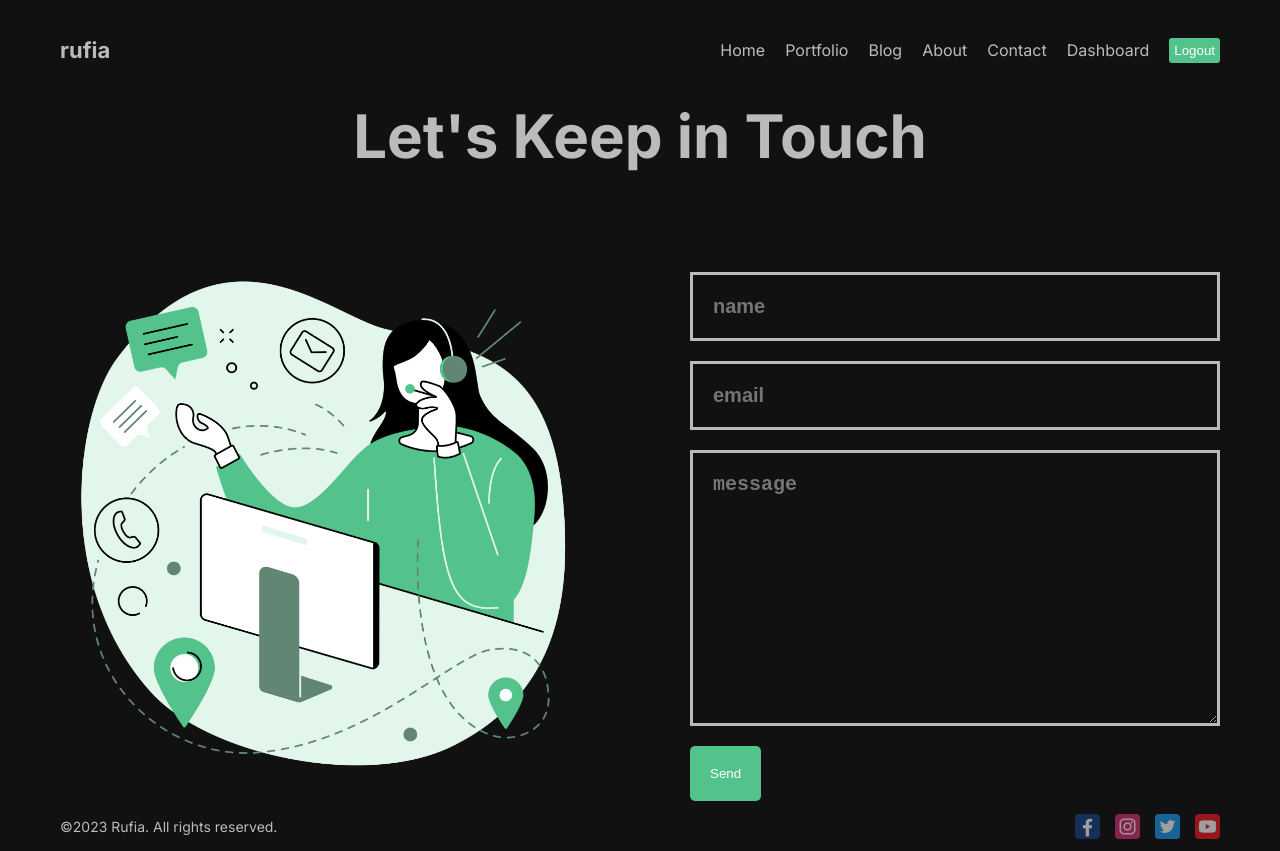
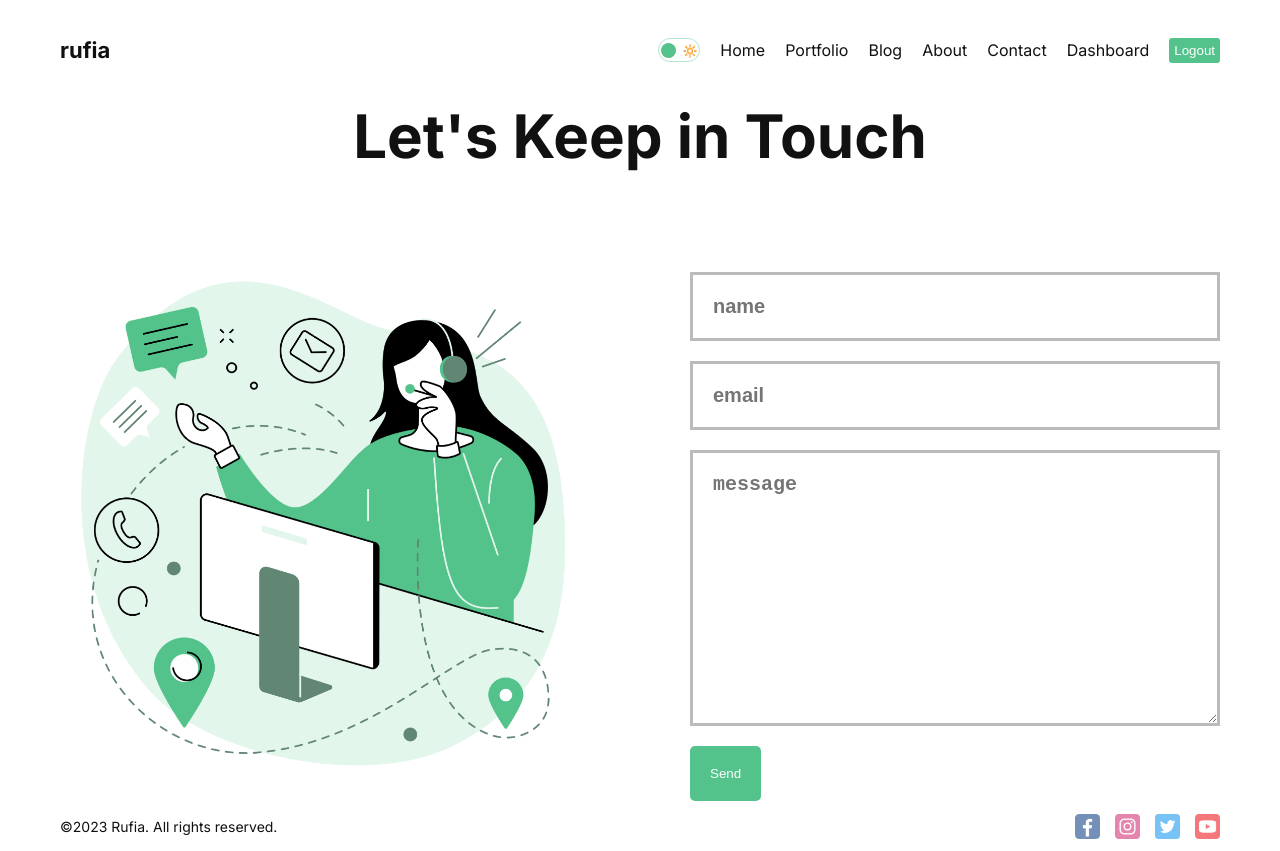
Before and after one commit to Op-Pautu/NextJsApp, a Next.js app: page /contact in a window 1280 px wide. Built offline with nearby package versions, Linux system fonts and the light colour scheme.

Commit message:
Add dark mode toggle with context api

```diff
--- /dev/null
+++ b/context/ThemeContext.js
@@ -0,0 +1,21 @@
+"use client"
+
+import { createContext, useState } from "react"
+
+export const ThemeContext = createContext()
+
+export const ThemeProvider = ({children}) => {
+    const [mode, setMode] = useState('light')
+
+    const toggle = () => {
+        setMode((prev) => (prev === "light" ? "dark" : "light"))
+    }
+
+    return (
+    <ThemeContext.Provider value={{toggle, mode}}>
+        <div className={`theme ${mode}`}>
+            {children}
+        </div>
+    </ThemeContext.Provider>
+    )
+}
--- /dev/null
+++ b/src/app/blog/[id]/page.module.css
@@ -0,0 +1,48 @@
+.top {
+  display: flex;
+}
+
+.info {
+  flex: 1;
+  display: flex;
+  flex-direction: column;
+  justify-content: space-between;
+}
+
+.title{
+  font-size: 40px;
+}
+
+.desc{
+  font-size: 18px;
+  font-weight: 300;
+}
+
+.author {
+  display: flex;
+  align-items: center;
+  gap: 10px;
+}
+
+.avatar {
+  object-fit: cover;
+  border-radius: 50%;
+}
+
+.imageContainer {
+  flex: 1;
+  height: 300px;
+  position: relative;
+}
+
+.image {
+  object-fit: cover;
+}
+
+.content {
+  margin-top: 50px;
+  font-size: 20px;
+  font-weight: 300;
+  color: #999;
+  text-align: justify;
+}
--- /dev/null
+++ b/src/app/blog/page.module.css
@@ -0,0 +1,21 @@
+.container {
+  display: flex;
+  align-items: center;
+  gap: 50px;
+  margin-bottom: 50px;
+}
+
+.image{
+  object-fit: cover;
+}
+
+
+
+.title{
+  margin-bottom: 10px;
+}
+
+.desc{
+  font-size: 18px;
+  color: #999;
+}
--- a/src/app/globals.css
+++ b/src/app/globals.css
@@ -7,14 +7,28 @@
 html, body {
     max-width: 100vw;
     overflow-x: hidden;
-    background-color: #111;
-    color: #bbb;
+
 }
 
 a {
     text-decoration: none;
     color: inherit;
 }
+
+.theme {
+    transition: 1s all ease;
+}
+
+.light {
+    background-color: white;
+    color: #111;
+}
+
+.dark {
+    background-color: #111;
+    color: #bbb;
+}
+
 .container {
     max-width: 1366px;
     min-height: 100vh;
--- a/src/app/layout.js
+++ b/src/app/layout.js
@@ -2,6 +2,7 @@ import Navbar from '@/components/navbar/Navbar'
 import './globals.css'
 import { Inter } from 'next/font/google'
 import Footer from '@/components/footer/footer'
+import { ThemeProvider } from '../../context/ThemeContext'
 
 const inter = Inter({ subsets: ['latin'] })
 
@@ -14,11 +15,13 @@ export default function RootLayout({ children }) {
   return (
     <html lang="en">
       <body className={inter.className}>
-        <div className='container'>
-          <Navbar/>
-          {children}
-          <Footer/>
-        </div>
+        <ThemeProvider>
+          <div className='container'>
+            <Navbar/>
+            {children}
+            <Footer/>
+          </div>
+        </ThemeProvider>
       </body>
     </html>
   )
--- /dev/null
+++ b/src/components/DarkModeToggle/DarkModeToggle.jsx
@@ -0,0 +1,23 @@
+"use client"
+
+import React, { useContext } from "react";
+import styles from "./darkModeToggle.module.css";
+import { ThemeContext } from "../../../context/ThemeContext";
+
+const DarkModeToggle = () => {
+
+  const {toggle, mode} = useContext(ThemeContext);
+
+  return (
+    <div className={styles.container} onClick={toggle}>
+      <div className={styles.icon}>🌙</div>
+      <div className={styles.icon}>🔆</div>
+      <div
+        className={styles.ball}
+        style={mode === "light" ? { left: "2px" } : { right: "2px" }}
+      />
+    </div>
+  );
+};
+
+export default DarkModeToggle;
--- /dev/null
+++ b/src/components/DarkModeToggle/darkModeToggle.module.css
@@ -0,0 +1,24 @@
+.container{
+    width: 42px;
+    height: 24px;
+    border: 1.5px solid #53c28b70;
+    border-radius: 30px;
+    display: flex;
+    align-items: center;
+    justify-content: space-between;
+    padding: 2px;
+    position: relative;
+    cursor: pointer;
+  }
+
+  .icon{
+    font-size: 12px;
+  }
+
+  .ball{
+    width: 15px;
+    height: 15px;
+    background-color: #53c28b;
+    border-radius: 50%;
+    position: absolute;
+  }
--- a/src/components/navbar/Navbar.jsx
+++ b/src/components/navbar/Navbar.jsx
@@ -1,6 +1,7 @@
 import Link from 'next/link'
 import React from 'react'
 import styles from './navbar.module.css'
+import DarkModeToggle from '../DarkModeToggle/DarkModeToggle';
 const links = [
     {
       id: 1,
@@ -40,6 +41,7 @@ const Navbar = () => {
     <div className={styles.container}>
         <Link href="/" className={styles.logo}>rufia</Link>
         <div className={styles.links}>
+            <DarkModeToggle/>
             {links.map(link=> (
                 <Link key={link.id}
                     href={link.url}
```
Also changed, not shown: src/app/blog/[id]/page.jsx (+39 -1 lines), src/app/blog/page.jsx (+35 -1 lines).
